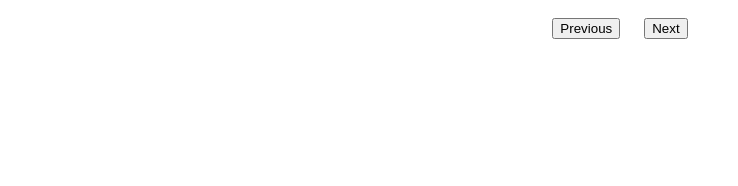
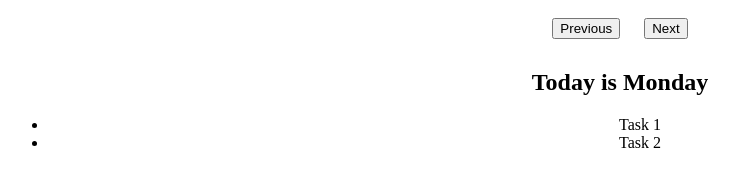
Before and after one commit to hemraj82/my-pages, a plain HTML site: page workout/index.html in a window 1280 px wide. Shown: the whole page, without its empty margins (20-758 px from the left). Drawn offline with Linux system fonts and the light colour scheme.

Commit message:
Update index.html
sdrerf

```diff
--- a/workout/index.html
+++ b/workout/index.html
@@ -75,7 +75,7 @@
     </section>
 
     <script>
-        const days = ['sun', 'mon', 'tue', 'wed', 'thu', 'fri','sat'];
+        const days = ['mon', 'tue', 'wed', 'thu', 'fri','sat','sun'];
         const sections = document.querySelectorAll('section');
         const prevBtn = document.getElementById('prevBtn');
         const nextBtn = document.getElementById('nextBtn');
@@ -84,7 +84,7 @@
 
         function showSection(index) {
             sections.forEach((section, i) => {
-                section.classList.toggle('active', i === index-1);
+                section.classList.toggle('active', i === index);
             });
         }
 
```
